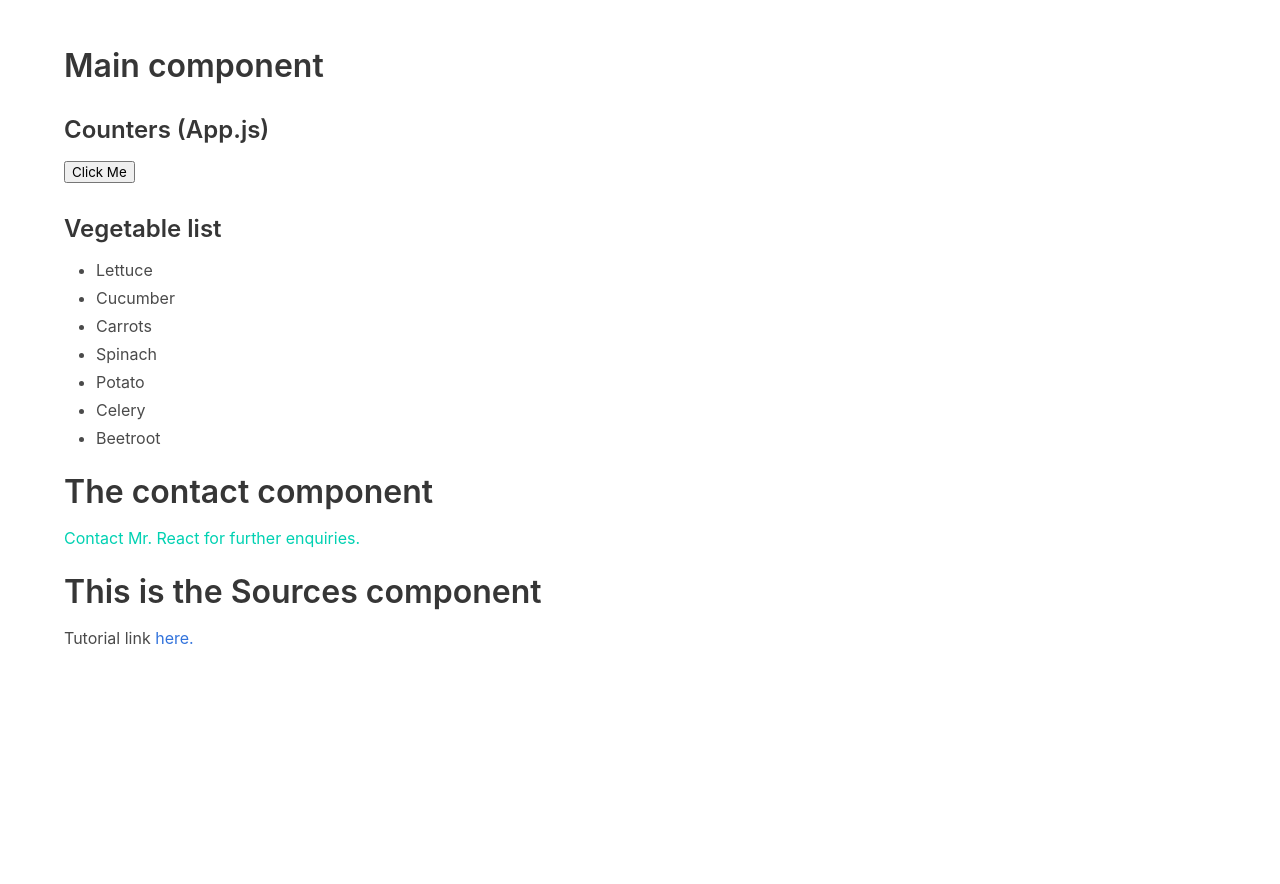
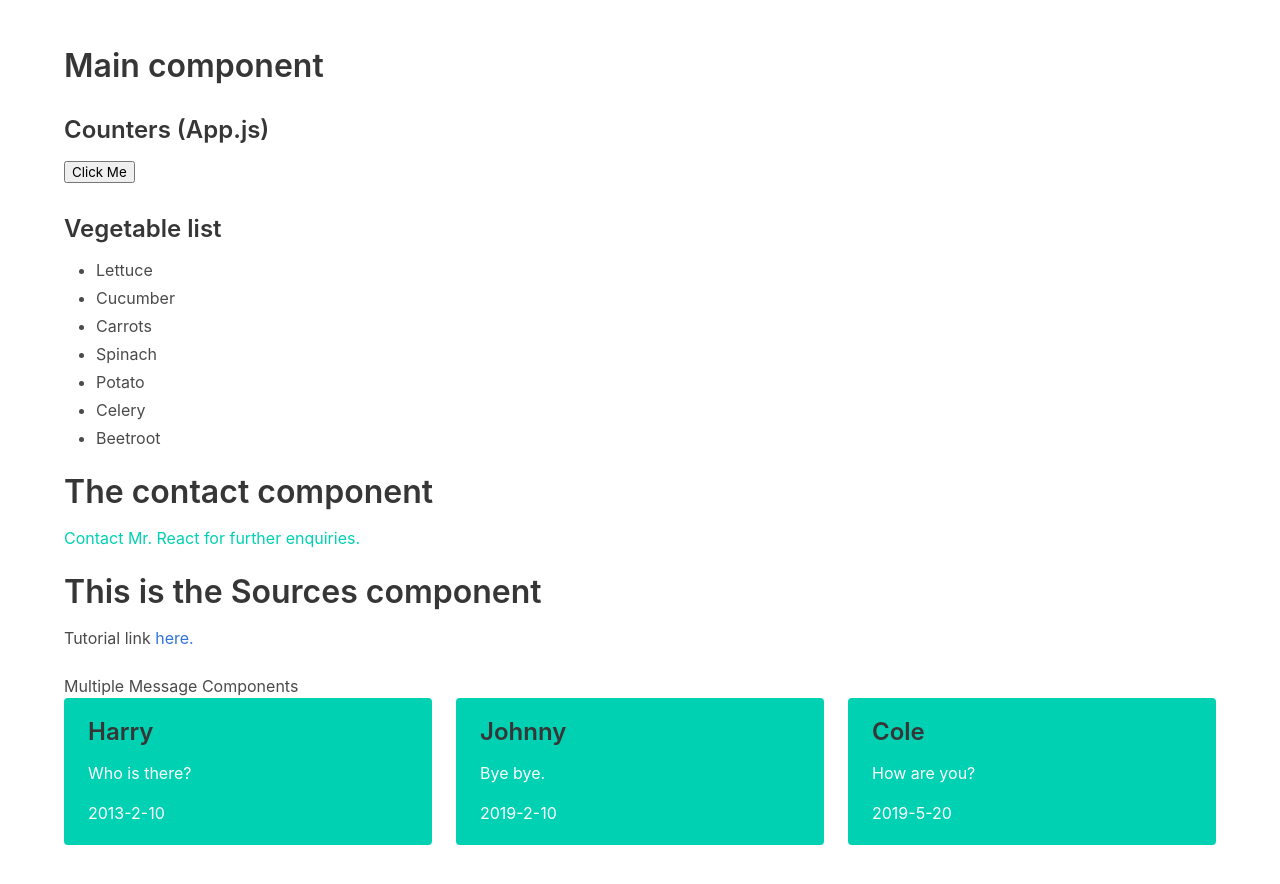
Before and after one commit to danielc92/react-tutorial-deved, a React (Create React App) app: page / in a window 1280 px wide. Shown: the top 884 px of the page. Before the commit the page ends 800 px from the top, so only its background shows below. Built offline with nearby package versions, Linux system fonts and the light colour scheme.

Commit message:
Added multiple Message Components

```diff
--- a/src/App.js
+++ b/src/App.js
@@ -1,14 +1,22 @@
+//Imports
 import React from 'react';
 import Contact from './Contact';
 import Sources from './Sources';
+import Message from './Message';
 
 // Create component
 function App() {
 
+  // Hardcode data in for now
   const vegetables = ['Lettuce', 'Cucumber', 'Carrots', 'Spinach', 'Potato', 'Celery', 'Beetroot'];
+  const messages = [{'author':'Harry', 'message':'Who is there?', 'date':'2013-2-10'},
+  {'author':'Johnny', 'message':'Bye bye.', 'date':'2019-2-10'},
+  {'author':'Cole', 'message':'How are you?', 'date':'2019-5-20'}
+];
 
   var counter = 0;
 
+  // Counter function for buton
   const incrementCounter = () => {
     counter ++;
     document.getElementById('counter').innerHTML = `I was changed to ${counter}`;
@@ -34,6 +42,13 @@ function App() {
 
             <Sources/>
 
+            <h3>Multiple Message Components</h3>
+            <section className="columns">
+                {messages.map((item, index) => {
+                    return <Message author={item.author} message={item.message} date={item.date}/>
+                })}
+
+            </section>
         </section>
     </section>
   );
--- /dev/null
+++ b/src/Message.js
@@ -0,0 +1,17 @@
+import React from 'react';
+
+function Message(props) {
+    return (
+        <article className="column">
+            <div className="notification is-primary">
+                <div className="content">
+                    <h3>{ props.author }</h3>
+                    <p>{ props.message }</p>
+                    <p className="has-text-secondary">{ props.date }</p>
+                </div>
+            </div>
+        </article>
+    );
+}
+
+export default Message;
```
Also changed, not shown: 1 other file (tests, documents, lock files or other folders).
